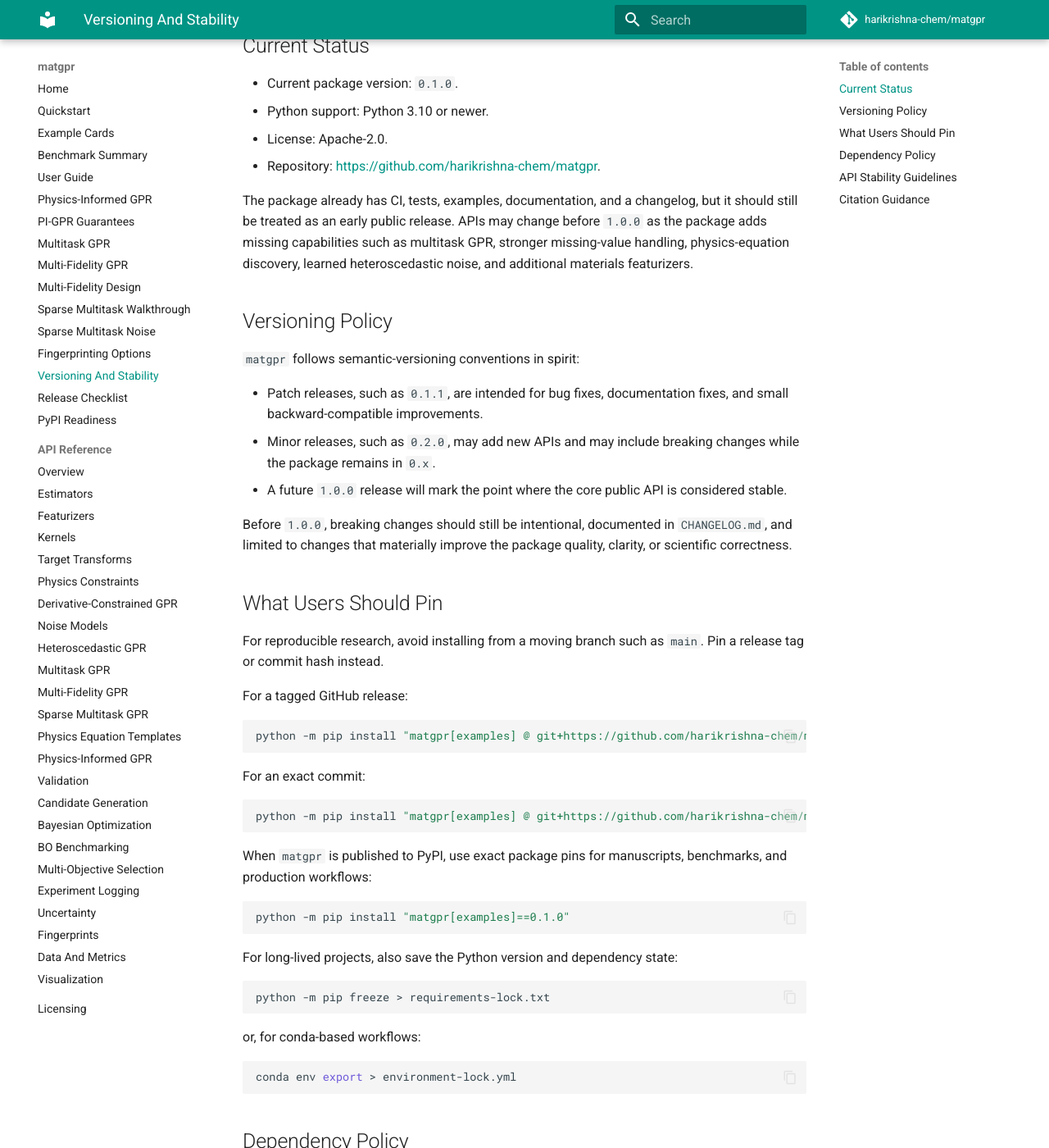
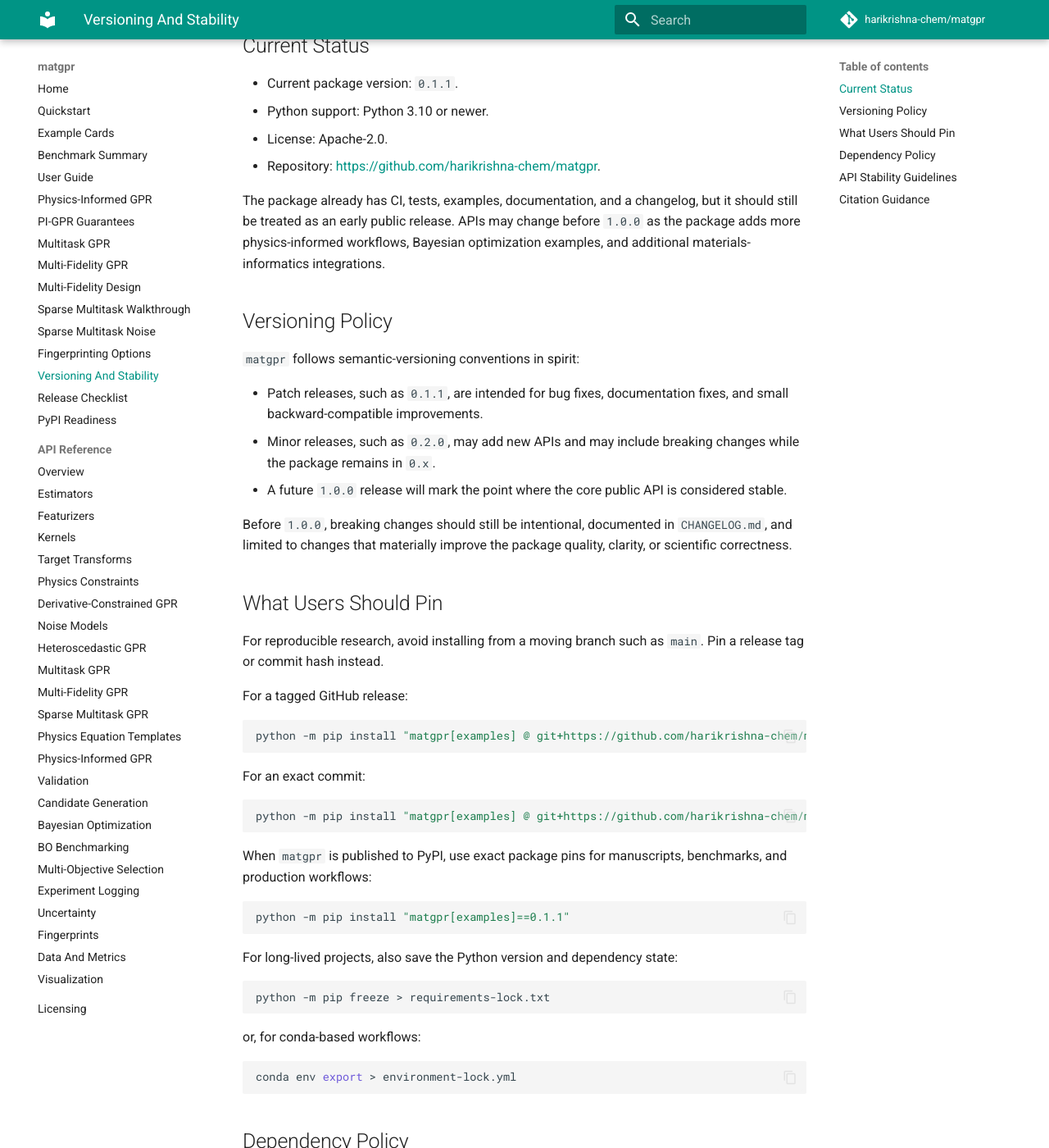
Before and after one commit to harikrishna-chem/matgpr, an MkDocs documentation site: the page built from docs/versioning.md, in a window 1280 px wide and 1400 px high, scrolled down 258 px. Shown: the whole window at 82% size. Built offline with MkDocs 1.6.1 and Material for MkDocs 9.7.7, drawn with Linux system fonts in a browser that asks for light colours; comment, search, counter and statistics services are not loaded.

````diff
--- a/docs/versioning.md
+++ b/docs/versioning.md
@@ -6,16 +6,15 @@ around materials-informatics workflows.
 
 ## Current Status
 
-- Current package version: `0.1.0`.
+- Current package version: `0.1.1`.
 - Python support: Python 3.10 or newer.
 - License: Apache-2.0.
 - Repository: <https://github.com/harikrishna-chem/matgpr>.
 
 The package already has CI, tests, examples, documentation, and a changelog, but
 it should still be treated as an early public release. APIs may change before
-`1.0.0` as the package adds missing capabilities such as multitask GPR, stronger
-missing-value handling, physics-equation discovery, learned heteroscedastic
-noise, and additional materials featurizers.
+`1.0.0` as the package adds more physics-informed workflows, Bayesian
+optimization examples, and additional materials-informatics integrations.
 
 ## Versioning Policy
 
@@ -40,7 +39,7 @@ Pin a release tag or commit hash instead.
 For a tagged GitHub release:
 
 ```bash
-python -m pip install "matgpr[examples] @ git+https://github.com/harikrishna-chem/matgpr.git@v0.1.0"
+python -m pip install "matgpr[examples] @ git+https://github.com/harikrishna-chem/matgpr.git@v0.1.1"
 ```
 
 For an exact commit:
@@ -53,7 +52,7 @@ When `matgpr` is published to PyPI, use exact package pins for manuscripts,
 benchmarks, and production workflows:
 
 ```bash
-python -m pip install "matgpr[examples]==0.1.0"
+python -m pip install "matgpr[examples]==0.1.1"
 ```
 
 For long-lived projects, also save the Python version and dependency state:
--- a/pyproject.toml
+++ b/pyproject.toml
@@ -4,7 +4,7 @@ build-backend = "setuptools.build_meta"
 
 [project]
 name = "matgpr"
-version = "0.1.0"
+version = "0.1.1"
 description = "Gaussian Process Regression toolkit for materials informatics, including physics-informed mean functions."
 readme = "README.md"
 requires-python = ">=3.10"
````
Also changed, not shown: CHANGELOG.md (+12 -0 lines), README.md (+9 -6 lines), docs/index.md (+4 -3 lines), docs/pypi_readiness.md (+6 -6 lines), docs/release_checklist.md (+1 -1 lines), 1 other file.
